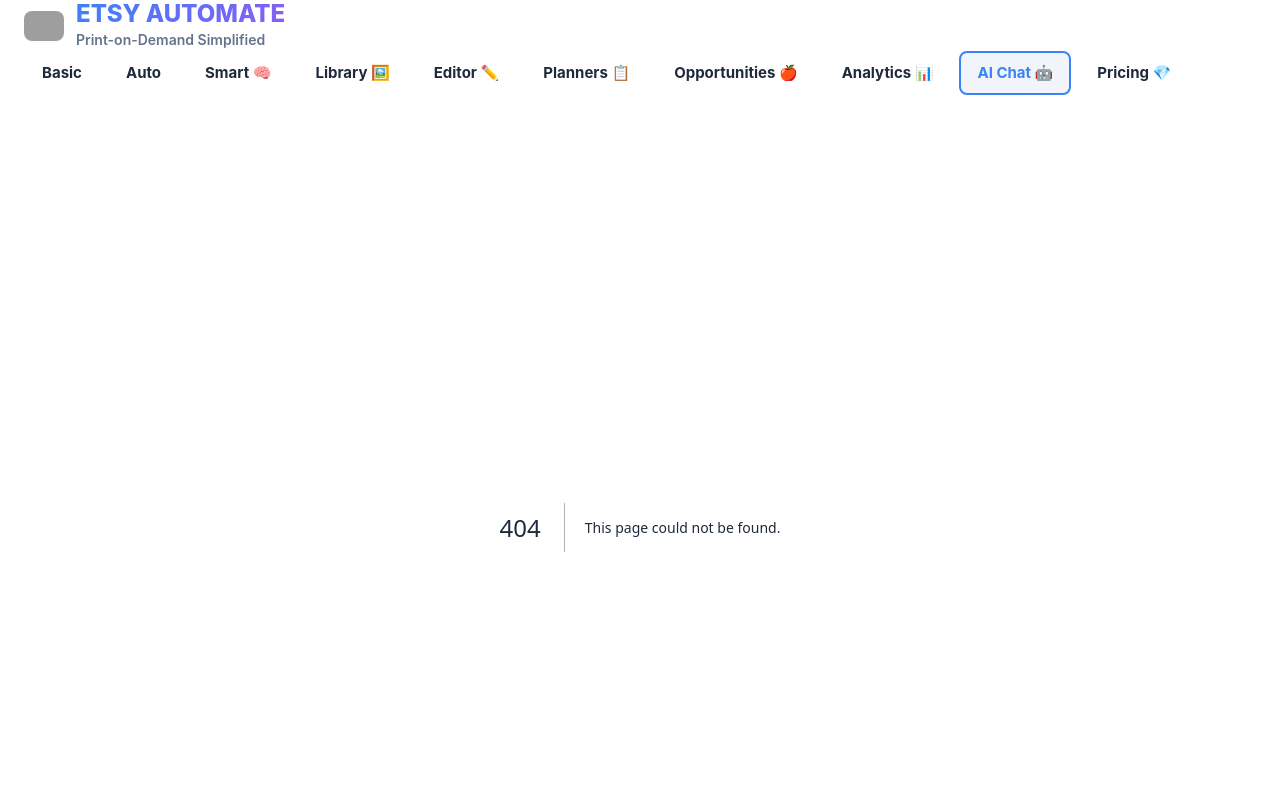
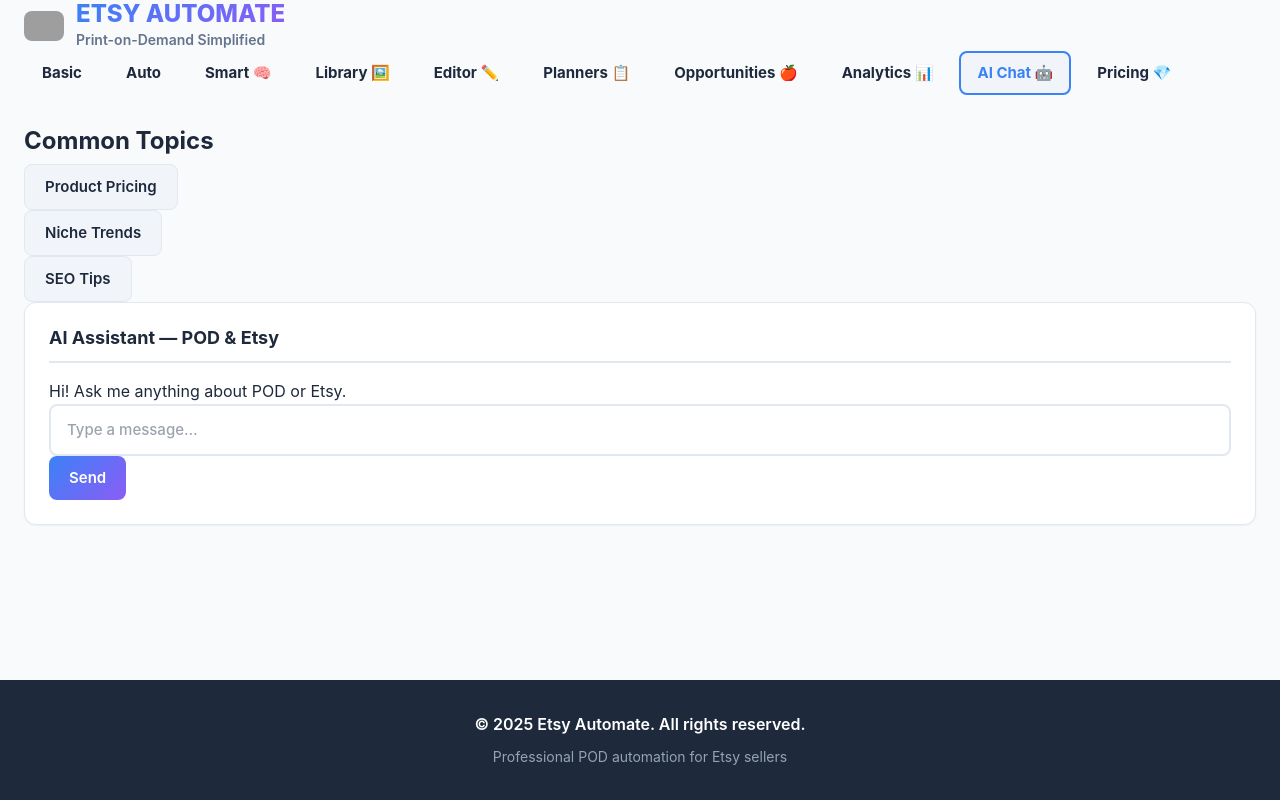
Before and after one commit to nextwaveaisuite/etsy-pod-automation, a Next.js app: page /chat in a window 1280 px wide. Before the commit this address had no page. Shown: the top 800 px of the page. Built offline with nearby package versions, Linux system fonts and the light colour scheme; grey boxes are pictures that could not be loaded.

Commit message:
page.tsx

```diff
--- /dev/null
+++ b/app/chat/page.tsx
@@ -0,0 +1,69 @@
+"use client";
+
+import { useState } from "react";
+
+type Msg = { role: "user" | "assistant"; content: string };
+
+export default function ChatPage() {
+  const [messages, setMessages] = useState<Msg[]>([
+    { role: "assistant", content: "Hi! Ask me anything about POD or Etsy." },
+  ]);
+  const [input, setInput] = useState("");
+  const [loading, setLoading] = useState(false);
+
+  async function send() {
+    if (!input.trim()) return;
+    const next = [...messages, { role: "user", content: input }];
+    setMessages(next);
+    setInput("");
+    setLoading(true);
+
+    try {
+      const r = await fetch("/api/chat", {
+        method: "POST",
+        headers: { "Content-Type": "application/json" },
+        body: JSON.stringify({ messages: next }),
+      });
+      const data = await r.json();
+      const answer = data?.reply || data?.content || JSON.stringify(data);
+      setMessages([...next, { role: "assistant", content: String(answer) }]);
+    } catch (e: any) {
+      setMessages([...next, { role: "assistant", content: "Chat error. Check OPENAI_API_KEY and /api/chat route." }]);
+    } finally {
+      setLoading(false);
+    }
+  }
+
+  return (
+    <div className="chat">
+      <aside className="chat-aside">
+        <h3>Common Topics</h3>
+        <ul>
+          {["Product Pricing", "Niche Trends", "SEO Tips"].map((t) => (
+            <li key={t}><button className="btn-secondary" onClick={() => setInput(t)}>{t}</button></li>
+          ))}
+        </ul>
+      </aside>
+
+      <section className="chat-main card">
+        <h2 className="card-header">AI Assistant — POD & Etsy</h2>
+        <div className="chat-thread">
+          {messages.map((m, i) => (
+            <div key={i} className={`bubble ${m.role}`}>{m.content}</div>
+          ))}
+        </div>
+        <div className="chat-input">
+          <input
+            placeholder="Type a message…"
+            value={input}
+            onChange={(e) => setInput(e.target.value)}
+            onKeyDown={(e) => e.key === "Enter" && send()}
+          />
+          <button className="btn-primary" onClick={send} disabled={loading}>
+            {loading ? "Sending…" : "Send"}
+          </button>
+        </div>
+      </section>
+    </div>
+  );
+}
```
